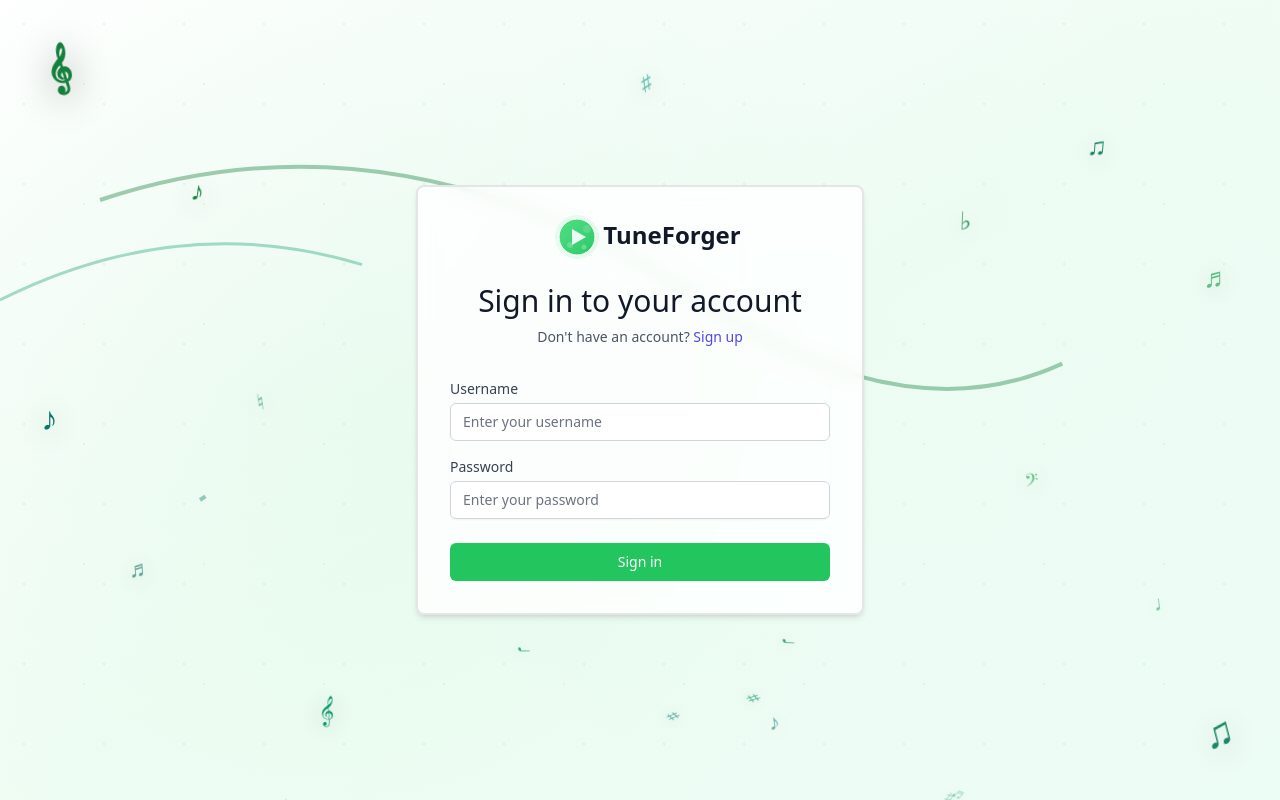
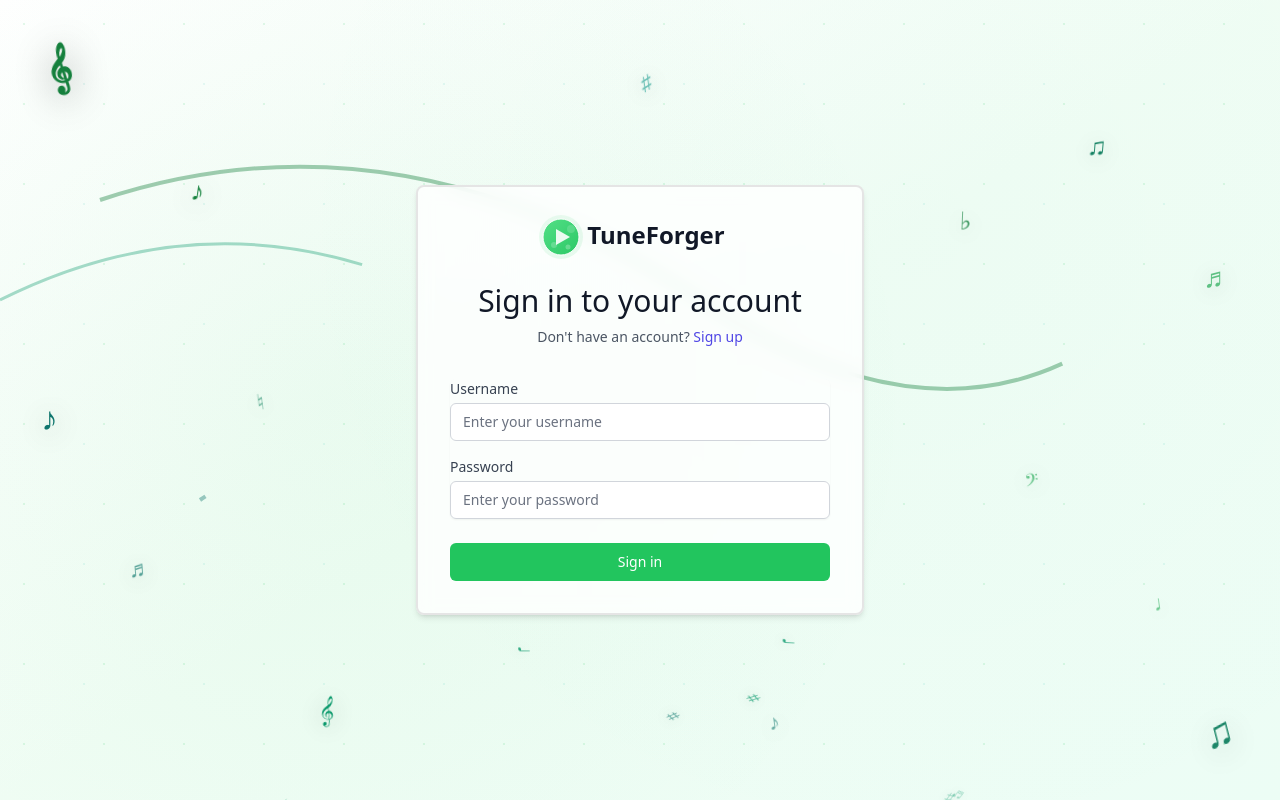
Before and after one commit to Anshuldhakar1/Tuneforge, a React (Vite) app: page /Tuneforge/login in a window 1280 px wide. Built offline with nearby package versions, Linux system fonts and the light colour scheme; no server answers.

Commit message:
fix: adjust positioning of login component elements for improved layout

```diff
--- a/src/pages/Login.tsx
+++ b/src/pages/Login.tsx
@@ -67,7 +67,7 @@ const Login = () => {
             <div className="max-w-md w-full space-y-8 border-2 border-grey-200 rounded-lg p-8 bg-white/80 backdrop-blur shadow-md font-sans">
                 <div className="text-center mb-8">
                     <span
-                        className={`inline-flex pl-[4rem] items-center gap-2 text-2xl font-bold transition-colors text-gray-900 relative`}
+                        className={`inline-flex pl-[4rem] items-center gap-2 text-2xl font-bold transition-colors text-gray-900 relative right-[1rem]`}
                     >
                         {/* left-[-5.5rem] top-[-1rem] */}
                         <div className="absolute left-[-1rem] top-[-1rem] flex items-center justify-center p-1">
```
